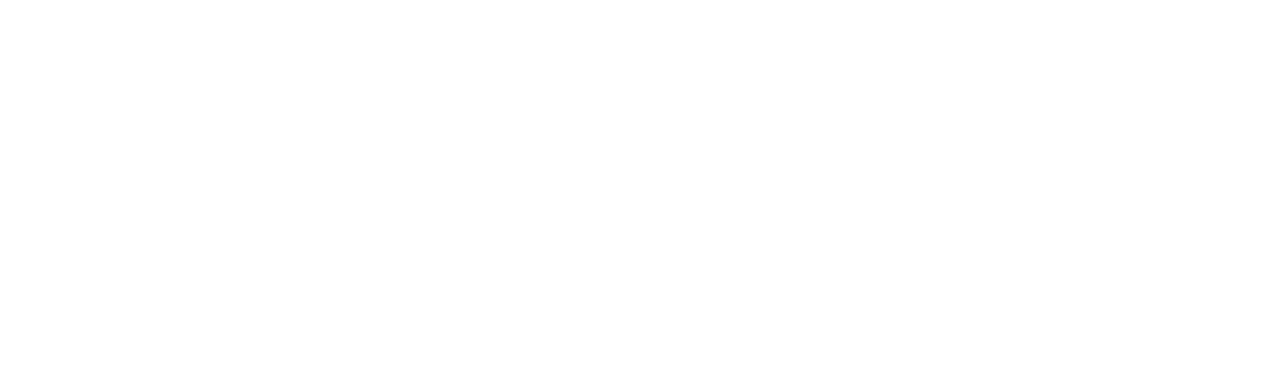
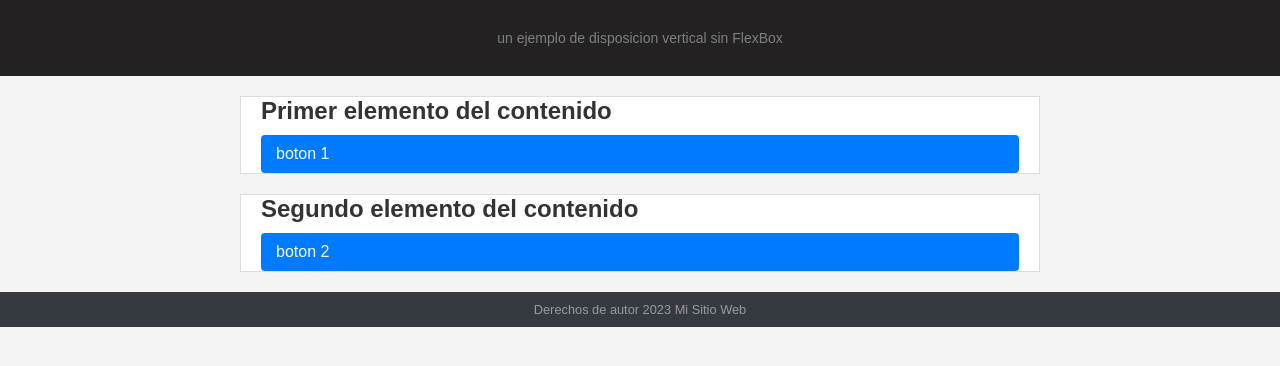
Before and after one commit to camiloaav2607-maker/taller_posicionamiento, a plain HTML site: page maquetacion/diseño.html in a window 1280 px wide. Drawn offline with Linux system fonts and the light colour scheme.

Commit message:
taller terminado

```diff
--- a/css/estilodiseño.css
+++ b/css/estilodiseño.css
@@ -0,0 +1,58 @@
+body {
+    font-family: Arial, Helvetica, sans-serif;
+    margin: 0;
+    padding: 0;
+    background-color: #f4f4f4;
+    color: #333;
+    display: block;
+}
+
+.parte_oscura {
+    background-color: rgb(35, 33, 33);
+    color: gray;
+    padding: 30px 20px;
+    text-align: center;
+    font-size: 14px;
+}
+
+.contenedor {
+    max-width: 800px;
+    margin: 20px auto;
+    padding: 0 20px;
+}
+
+.caja {
+    background-color: white;
+    border: 1px solid #ddd;
+    margin-bottom: 20px;
+    padding: 0 20px;
+}
+
+.titulo {
+    font-size: 1.5em;
+    color: #333;
+    margin-top: 0;
+    margin-bottom: 10px;
+}
+
+.boton {
+    background-color: #007bff;
+    color: white;
+    border: none;
+    padding: 10px 15px;
+    text-align: left;
+    font-size: 1em;
+    cursor: pointer;
+    width: 100%;
+    box-sizing: border-box;
+    display: block;
+    border-radius: 4px;
+}
+
+.derechos {
+    background-color: #343a40;
+    color: rgb(155, 154, 154);
+    padding: 10px 0;
+    text-align: center;
+    font-size: 0.8em;
+}
--- a/maquetacion/diseño.html
+++ b/maquetacion/diseño.html
@@ -4,8 +4,28 @@
     <meta charset="UTF-8">
     <meta name="viewport" content="width=device-width, initial-scale=1.0">
     <title>diseño</title>
+    <link rel="stylesheet" href="/css/estilodiseño.css">
 </head>
 <body>
+    <header class="parte_oscura">
+        un ejemplo de disposicion vertical sin FlexBox
+    </header>
 
+    <main class="contenedor">
+        <section class="caja">
+            <h2 class="titulo">Primer elemento del contenido</h2>
+            <button class="boton">boton 1</button>
+        </section>
+
+        <section class="caja">
+            <h2 class="titulo">Segundo elemento del contenido</h2>
+            <button class="boton">boton 2</button>
+        </section>
+
+    </main>
+
+    <footer class="derechos">
+        Derechos de autor 2023 Mi Sitio Web
+    </footer>
 </body>
 </html>
```
Also changed, not shown: index.html (+2 -2 lines).
